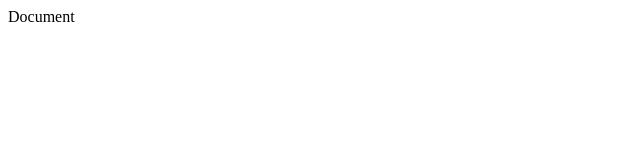
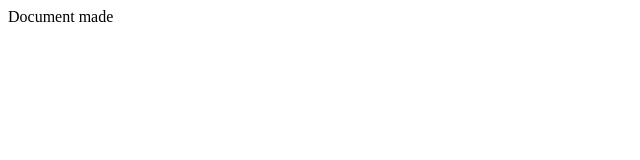
Before and after one commit to Dhruv1309/dv.github.io, a plain HTML site: page index.html in a window 1280 px wide. Shown: the full height of the page, 0-640 px from the left. Drawn offline with Linux system fonts and the light colour scheme.

Commit message:
added text

```diff
--- a/index.html
+++ b/index.html
@@ -6,6 +6,7 @@
     <title>Document</title>
 </head>
 <body>
-    Document
+
+    Document made
 </body>
 </html>
```
